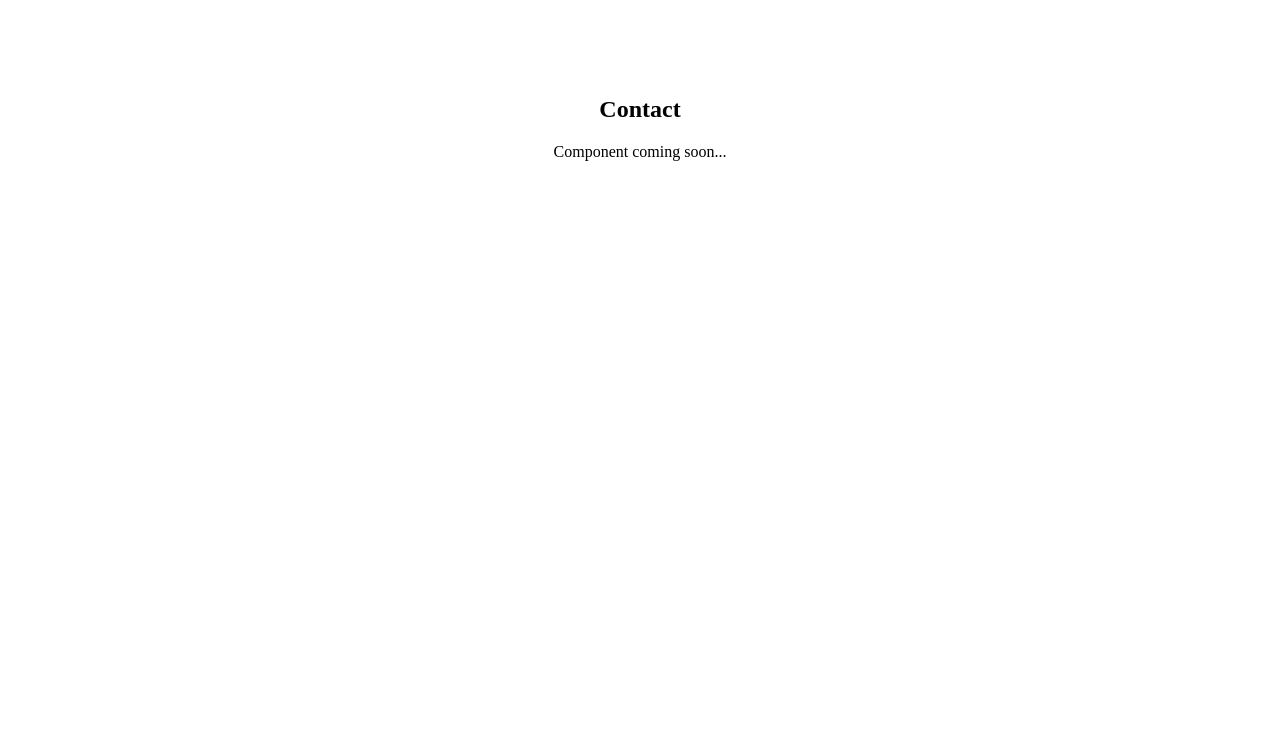
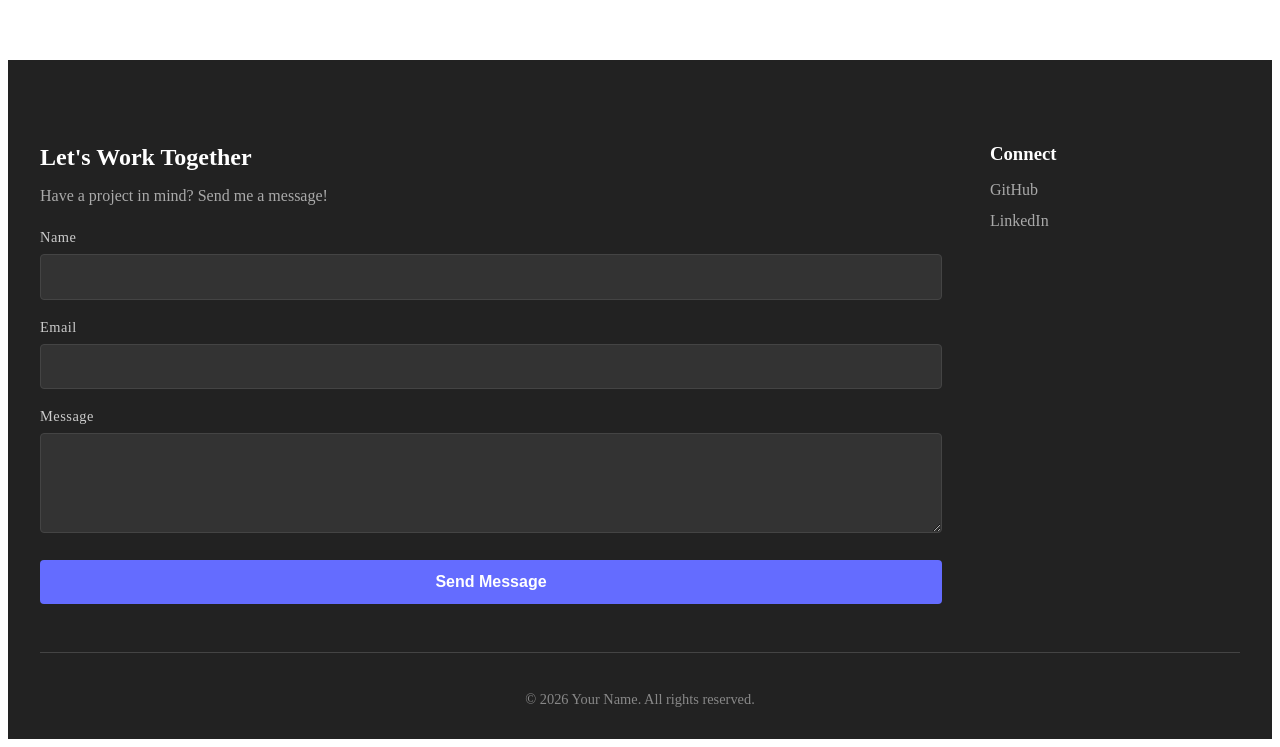
Before and after one commit to YINOL1/portfolio-website, a React (Vite) app in the folder my-portfolio/: page / in a window 1280 px wide. Shown: the part 1346-2093 px from the top of the page. Before the commit the page ends 1910 px from the top, so only its background shows below. Built offline with nearby package versions, Linux system fonts and the light colour scheme.

Commit message:
Add Footer component with ContactForm and styling; update AboutMe component text

```diff
--- a/my-portfolio/src/App.jsx
+++ b/my-portfolio/src/App.jsx
@@ -1,6 +1,7 @@
 import { BrowserRouter, Routes, Route } from 'react-router-dom';
 import NavBar from './components/NavBar';
 import AboutMe from './components/AboutMe';
+import Footer from './components/Footer';
 
 export default function App() {
   return (
@@ -23,11 +24,7 @@ export default function App() {
                 <p>Component coming soon...</p>
               </section>
 
-              {/* Temporary placeholder for Contact */}
-              <section id="contact" style={{ padding: '5rem 2rem', minHeight: '50vh', textAlign: 'center' }}>
-                <h2>Contact</h2>
-                <p>Component coming soon...</p>
-              </section>
+              <Footer />
 
             </div>
           } />
--- /dev/null
+++ b/my-portfolio/src/components/ContactForm.css
@@ -0,0 +1,67 @@
+/* 1. Main Form Container */
+.contact-form-container {
+  display: flex;
+  flex-direction: column;
+  gap: 1.2rem; /* Creates even spacing between all your input fields */
+  width: 100%;
+}
+
+/* 2. Input Group Wrapper */
+.input-group {
+  display: flex;
+  flex-direction: column;
+  text-align: left; /* Ensures labels align cleanly to the left */
+}
+
+/* 3. Labels */
+.input-group label {
+  margin-bottom: 0.5rem;
+  font-size: 0.9rem;
+  color: #ccc; /* Light gray for good contrast against the dark footer */
+  font-weight: 500;
+  letter-spacing: 0.5px;
+}
+
+/* 4. Input Fields and Textarea */
+.input-group input,
+.input-group textarea {
+  padding: 0.8rem;
+  border: 1px solid #444; /* Subtle border to define the edges */
+  border-radius: 4px; /* Slightly rounded corners */
+  background-color: #333; /* Dark input background */
+  color: #fff; /* White text so you can read what you type */
+  font-family: inherit; /* Ensures the form uses your main website font */
+  font-size: 1rem;
+  transition: border-color 0.3s ease, box-shadow 0.3s ease;
+}
+
+/* 5. Focus States (When the user clicks into the box) */
+.input-group input:focus,
+.input-group textarea:focus {
+  outline: none; /* Removes the default browser highlight */
+  border-color: #646cff; /* Applies your accent color */
+  box-shadow: 0 0 0 2px rgba(100, 108, 255, 0.2); /* Adds a soft purple glow */
+}
+
+/* 6. Submit Button */
+.submit-btn {
+  padding: 0.8rem 1.5rem;
+  background-color: #646cff; /* Main accent color */
+  color: white;
+  border: none;
+  border-radius: 4px;
+  font-size: 1rem;
+  font-weight: bold;
+  cursor: pointer;
+  transition: background-color 0.3s ease, transform 0.1s ease;
+  margin-top: 0.5rem;
+}
+
+/* 7. Submit Button Interactions */
+.submit-btn:hover {
+  background-color: #535bf2; /* Slightly darker purple when hovered */
+}
+
+.submit-btn:active {
+  transform: scale(0.98); /* Creates a satisfying "press down" effect when clicked */
+}
--- /dev/null
+++ b/my-portfolio/src/components/ContactForm.jsx
@@ -0,0 +1,75 @@
+// 1. Imports
+import { useState } from 'react';
+import './ContactForm.css'; // Optional: for form-specific styling
+
+// 2. Component Declaration
+export default function ContactForm() {
+  // 3. State Management
+  // We create state variables to hold the text the user types
+  const [formData, setFormData] = useState({
+    name: '',
+    email: '',
+    message: ''
+  });
+
+  // 4. Helper Functions
+  // This updates the state whenever the user types a keystroke
+  const handleChange = (e) => {
+    setFormData({
+      ...formData,
+      [e.target.name]: e.target.value
+    });
+  };
+
+  // This handles what happens when they hit submit
+  const handleSubmit = (e) => {
+    e.preventDefault(); // Prevents the page from refreshing
+    console.log("Form submitted with:", formData);
+    // Later, you will add the code here to actually send the email!
+  };
+
+  // 5. JSX Return
+  return (
+    <form className="contact-form-container" onSubmit={handleSubmit}>
+
+      <div className="input-group">
+        <label htmlFor="name">Name</label>
+        <input
+          type="text"
+          id="name"
+          name="name"
+          value={formData.name}
+          onChange={handleChange}
+          required
+        />
+      </div>
+
+      <div className="input-group">
+        <label htmlFor="email">Email</label>
+        <input
+          type="email"
+          id="email"
+          name="email"
+          value={formData.email}
+          onChange={handleChange}
+          required
+        />
+      </div>
+
+      <div className="input-group">
+        <label htmlFor="message">Message</label>
+        <textarea
+          id="message"
+          name="message"
+          rows="4"
+          value={formData.message}
+          onChange={handleChange}
+          required
+        ></textarea>
+      </div>
+
+      <button type="submit" className="submit-btn">Send Message</button>
+
+    </form>
+  );
+}
--- /dev/null
+++ b/my-portfolio/src/components/Footer.css
@@ -0,0 +1,70 @@
+/* 1. Main Footer Container */
+.site-footer {
+  background-color: #222; /* A dark, sleek background */
+  color: #fff;
+  padding: 4rem 2rem 1rem; /* Heavy padding on top, lighter on the bottom */
+  margin-top: 4rem; /* Pushes the footer away from the page content above it */
+}
+
+/* 2. Layout Container for the Columns */
+.footer-content {
+  display: flex;
+  flex-wrap: wrap; /* CRITICAL: Allows the right side to drop below the left side on small screens */
+  justify-content: space-between;
+  gap: 3rem;
+  max-width: 1200px; /* Prevents the footer from stretching too far on ultra-wide monitors */
+  margin: 0 auto; /* Centers the inner content */
+  margin-bottom: 3rem; /* Space between the columns and the copyright bar */
+}
+
+/* 3. Left Side: Contact Form Area */
+.footer-contact-section {
+  flex: 1; /* Allows this section to grow and take up available space */
+  min-width: 300px; /* Ensures the form doesn't get too squished before wrapping */
+}
+
+.footer-contact-section h2 {
+  margin-bottom: 0.5rem;
+}
+
+.footer-contact-section p {
+  color: #aaa;
+  margin-bottom: 1.5rem;
+}
+
+/* 4. Right Side: Social Links Area */
+.footer-social-section {
+  flex: 0 1 250px; /* Keeps the social section a bit more contained */
+}
+
+.footer-social-section h3 {
+  margin-bottom: 1rem;
+}
+
+.social-links {
+  list-style: none; /* Removes standard HTML bullet points */
+  padding: 0;
+}
+
+.social-links li {
+  margin-bottom: 0.8rem;
+}
+
+.social-links a {
+  color: #aaa;
+  text-decoration: none; /* Removes underlines */
+  transition: color 0.3s ease; /* Smooth fade effect */
+}
+
+.social-links a:hover {
+  color: #646cff; /* Matches the Vite purple hover effect from your NavBar */
+}
+
+/* 5. Bottom Copyright Bar */
+.footer-bottom {
+  text-align: center;
+  padding-top: 1.5rem;
+  border-top: 1px solid #444; /* A subtle dividing line */
+  color: #888;
+  font-size: 0.9rem;
+}
--- /dev/null
+++ b/my-portfolio/src/components/Footer.jsx
@@ -0,0 +1,42 @@
+// 1. Imports
+import ContactForm from './ContactForm';
+import './Footer.css';
+
+// 2. Component Declaration
+export default function Footer() {
+
+  // 3. JSX Return
+  return (
+    // The id="contact" connects this entire section to your NavBar link!
+    <footer id="contact" className="site-footer">
+
+      <div className="footer-content">
+
+        {/* Left Side: Text and Form */}
+        <div className="footer-contact-section">
+          <h2>Let's Work Together</h2>
+          <p>Have a project in mind? Send me a message!</p>
+
+          {/* Here is where we drop in our separate component */}
+          <ContactForm />
+        </div>
+
+        {/* Right Side: Socials and Extra Info */}
+        <div className="footer-social-section">
+          <h3>Connect</h3>
+          <ul className="social-links">
+            <li><a href="https://github.com/yourusername" target="_blank" rel="noreferrer">GitHub</a></li>
+            <li><a href="https://linkedin.com/in/yourusername" target="_blank" rel="noreferrer">LinkedIn</a></li>
+          </ul>
+        </div>
+
+      </div>
+
+      {/* Bottom Copyright Bar */}
+      <div className="footer-bottom">
+        <p>&copy; {new Date().getFullYear()} Your Name. All rights reserved.</p>
+      </div>
+
+    </footer>
+  );
+}
```
Also changed, not shown: my-portfolio/src/components/AboutMe.jsx (line endings or trailing spaces).
